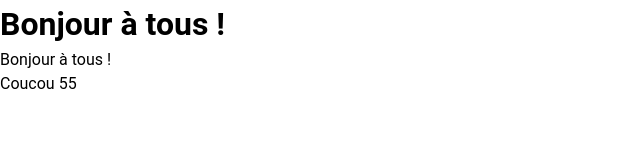
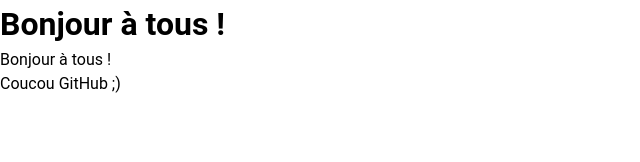
Before and after one commit to fallinov/2026-esig-vuetify-hello, a Vue app: page / in a window 1280 px wide. Shown: the top 162 px of the page, without its empty margins (0-640 px from the left). Built offline with nearby package versions, Linux system fonts and the light colour scheme; a small style sheet from the web is missing.

Commit message:
test action

```diff
--- a/src/App.vue
+++ b/src/App.vue
@@ -1,7 +1,7 @@
 <template>
   <h1>{{ message }}</h1>
   <input v-model="message" type="text">
-  <p>Coucou 55</p>
+  <p>Coucou GitHub ;)</p>
 </template>
 
 <script setup>
```
